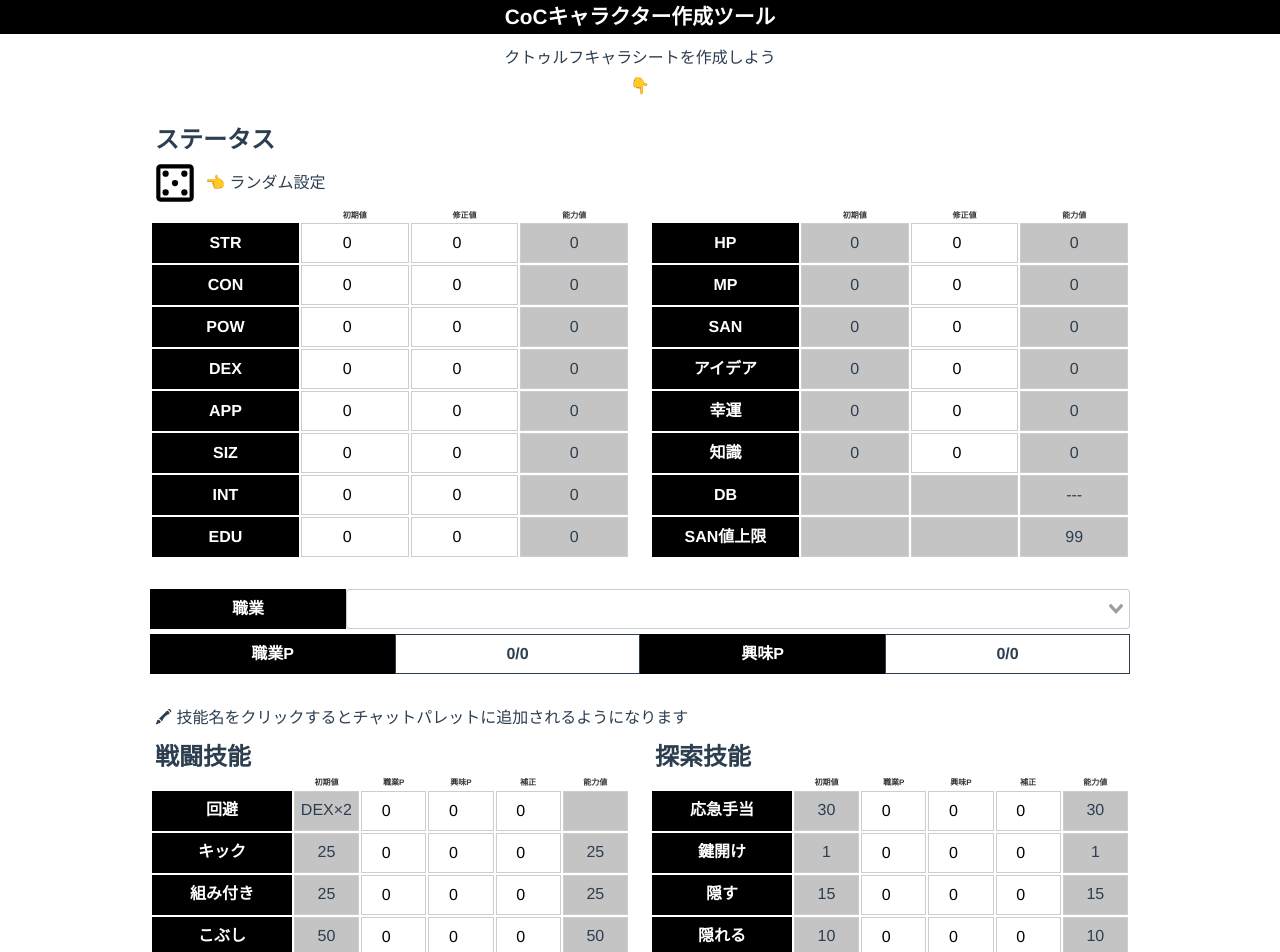
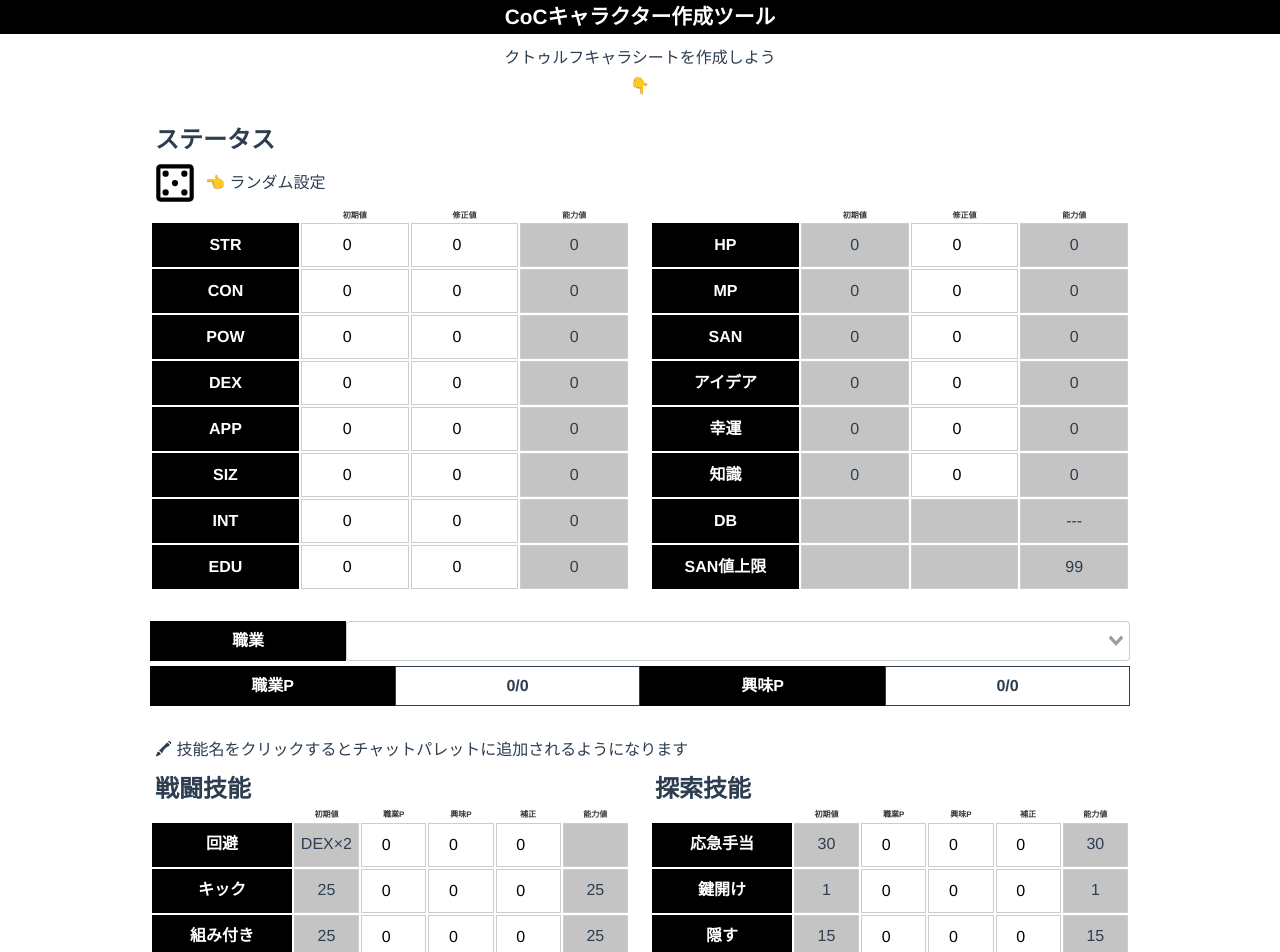
Before and after one commit to sueCalystegia00/CoC-chara-maker, a Vue app: page / in a window 1280 px wide. Shown: the top 952 px of the page. Built offline with nearby package versions, Linux system fonts and the light colour scheme; no server answers.

Commit message:
fix: table要素のheightに実数値指定

```diff
--- a/src/components/Profile.vue
+++ b/src/components/Profile.vue
@@ -3,7 +3,7 @@
     <h2>プロフィール</h2>
     <table>
       <tbody>
-        <tr>
+        <tr class="md-row">
           <th class="label-name">名前</th>
           <td colspan="3">
             <input
@@ -14,7 +14,7 @@
             />
           </td>
         </tr>
-        <tr>
+        <tr class="md-row">
           <th class="label-gender">性別</th>
           <td>
             <v-select
@@ -34,7 +34,7 @@
             />
           </td>
         </tr>
-        <tr class="large">
+        <tr class="lg-row">
           <th class="label-belongings">所持品</th>
           <td colspan="3">
             <textarea
@@ -45,7 +45,7 @@
             ></textarea>
           </td>
         </tr>
-        <tr class="large">
+        <tr class="lg-row">
           <th class="label-note">メモ</th>
           <td colspan="3">
             <textarea
@@ -94,12 +94,18 @@ tbody {
   width: 100%;
   text-align: center;
 }
-tbody tr {
+.md-row,
+.md-row th,
+.md-row td {
   height: 40px;
+}
+.lg-row,
+.lg-row th,
+.lg-row td {
+  height: 80px;
 }
 tbody th {
   width: 20%;
-  height: 100%;
   background-color: #000000;
   color: #ffffff;
   font-size: clamp(16px, 1.8vw, 1rem);
@@ -108,7 +114,6 @@ tbody th {
 tbody td {
   position: relative;
   width: 30%;
-  height: 100%;
   border: 1px solid #cdcdcd;
 }
 .input-gender >>> .vs__dropdown-toggle {
@@ -118,9 +123,6 @@ tbody td {
 .input-gender >>> .vs__search,
 .input-gender >>> .vs__clear {
   display: none;
-}
-.large {
-  height: 80px;
 }
 input[type="text"],
 input[type="number"],
--- a/src/components/SkillSetter.vue
+++ b/src/components/SkillSetter.vue
@@ -12,7 +12,7 @@
         </div>
         <table class="skill-table">
           <thead>
-            <tr>
+            <tr class="sm-row">
               <th></th>
               <th>初期値</th>
               <th>職業P</th>
@@ -25,7 +25,7 @@
             <tr
               v-for="(skill, skillName) in abilityList[category]"
               :key="skillName"
-              class="skill-row"
+              class="md-row"
             >
               <th
                 class="displayname"
@@ -164,7 +164,7 @@ tbody tr {
 }
 tbody th {
   width: 30%;
-  height: 100%;
+  height: 40px;
   background-color: #000000;
   color: #ffffff;
   font-size: clamp(16px, 1.8vw, 1rem);
@@ -176,7 +176,7 @@ tbody th {
 tbody td {
   position: relative;
   width: 14%;
-  height: 100%;
+  height: 40px;
   border: 1px solid #cdcdcd;
 }
 td input[type="number"] {
--- a/src/components/Status.vue
+++ b/src/components/Status.vue
@@ -389,14 +389,14 @@ tbody tr {
 }
 tbody th {
   width: 30%;
-  height: 100%;
+  height: 40px;
   background-color: #000000;
   color: #ffffff;
 }
 tbody td {
   position: relative;
   width: 22%;
-  height: 100%;
+  height: 40px;
   border: 1px solid #cdcdcd;
 }
 td input {
```
